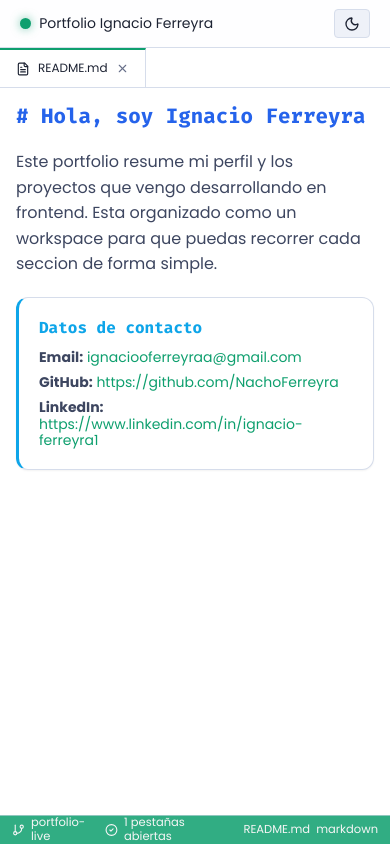
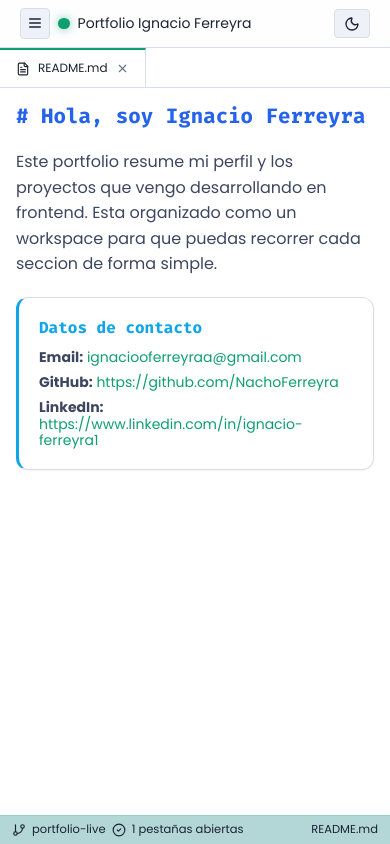
Before and after one commit to NachoFerreyra/Portfolio-Ignacio-Ferreyra, a React (Vite) app: page / in a window 390 px wide. Built offline with nearby package versions, Linux system fonts and the light colour scheme.

Commit message:
feat: enhance Explorer and TopBar components with mobile menu functionality, improve App state management, and update StatusBar for better user feedback

```diff
--- a/src/App.jsx
+++ b/src/App.jsx
@@ -24,14 +24,10 @@ const App = () => {
     [location.pathname],
   );
 
-  const [openTabs, setOpenTabs] = useState(["readme"]);
-
-  const tabsWithActive = useMemo(() => {
-    if (!activeFile) return openTabs;
-    return openTabs.includes(activeFile.id)
-      ? openTabs
-      : [...openTabs, activeFile.id];
-  }, [activeFile, openTabs]);
+  const [openTabs, setOpenTabs] = useState(() =>
+    activeFile ? [activeFile.id] : ["readme"],
+  );
+  const [isExplorerOpen, setIsExplorerOpen] = useState(false);
 
   const handleOpenFile = (fileId) => {
     const file = findFileById(fileId);
@@ -41,6 +37,7 @@ const App = () => {
       currentTabs.includes(fileId) ? currentTabs : [...currentTabs, fileId],
     );
     navigate(file.route);
+    setIsExplorerOpen(false);
   };
 
   const handleSelectTab = (fileId) => {
@@ -49,18 +46,14 @@ const App = () => {
   };
 
   const handleCloseTab = (fileId) => {
-    const nextTabs = tabsWithActive.filter((tabId) => tabId !== fileId);
-
-    if (!nextTabs.length) {
-      setOpenTabs(["readme"]);
-      navigate("/");
-      return;
-    }
+    const nextTabs = openTabs.filter((tabId) => tabId !== fileId);
 
     setOpenTabs(nextTabs);
 
     if (activeFile?.id === fileId) {
-      const closedIndex = tabsWithActive.indexOf(fileId);
+      if (!nextTabs.length) return;
+
+      const closedIndex = openTabs.indexOf(fileId);
       const fallbackTab =
         nextTabs[closedIndex - 1] ||
         nextTabs[closedIndex] ||
@@ -69,9 +62,17 @@ const App = () => {
     }
   };
 
+  const isActiveFileOpen = activeFile ? openTabs.includes(activeFile.id) : false;
+  const hasOpenTabs = openTabs.length > 0;
+
   return (
     <div className={`u-app-shell ${styles.shell}`}>
-      <TopBar theme={theme} onToggleTheme={toggleTheme} />
+      <TopBar
+        theme={theme}
+        onToggleTheme={toggleTheme}
+        isExplorerOpen={isExplorerOpen}
+        onToggleExplorer={() => setIsExplorerOpen((currentValue) => !currentValue)}
+      />
 
       <main className={styles.workspace}>
         <ActivityBar />
@@ -80,22 +81,33 @@ const App = () => {
           files={explorerFiles}
           activeFileId={activeFile?.id}
           onOpenFile={handleOpenFile}
+          isOpen={isExplorerOpen}
+          onClose={() => setIsExplorerOpen(false)}
         />
 
         <section className={styles.editor}>
           <TabsBar
             files={explorerFiles}
-            openTabs={tabsWithActive}
+            openTabs={openTabs}
             activeFileId={activeFile?.id}
             onSelectTab={handleSelectTab}
             onCloseTab={handleCloseTab}
           />
 
           <div className={styles.editorContent}>
-            <Outlet />
+            {hasOpenTabs && isActiveFileOpen ? (
+              <Outlet />
+            ) : (
+              <div className={styles.emptyState}>
+                <p>Selecciona alguna opcion del explorador para empezar.</p>
+              </div>
+            )}
           </div>
 
-          <StatusBar activeFile={activeFile} tabsCount={tabsWithActive.length} />
+          <StatusBar
+            activeFile={isActiveFileOpen ? activeFile : null}
+            tabsCount={openTabs.length}
+          />
         </section>
       </main>
     </div>
--- a/src/App.module.scss
+++ b/src/App.module.scss
@@ -33,6 +33,23 @@
   );
 }
 
+.emptyState {
+  height: 100%;
+  min-height: 16rem;
+  display: grid;
+  place-items: center;
+  padding: variables.$space-l;
+
+  p {
+    color: var(--text-muted);
+    border: 1px dashed var(--border-muted);
+    border-radius: variables.$border-radius-md;
+    padding: variables.$space-s variables.$space-m;
+    background: color-mix(in srgb, var(--surface-2) 65%, transparent);
+    text-align: center;
+  }
+}
+
 @include mixins.media-down(variables.$breakpoint-md) {
   .editor {
     border-left: none;
--- a/src/components/Layout/Explorer/Explorer.jsx
+++ b/src/components/Layout/Explorer/Explorer.jsx
@@ -17,9 +17,17 @@ const iconByFileId = {
   contacto: Mail,
 };
 
-const Explorer = ({ files, activeFileId, onOpenFile }) => {
+const Explorer = ({ files, activeFileId, onOpenFile, isOpen, onClose }) => {
   return (
-    <aside className={styles.explorer}>
+    <>
+      <button
+        type="button"
+        className={`${styles.mobileOverlay} ${isOpen ? styles.mobileOverlayVisible : ""}`}
+        onClick={onClose}
+        aria-label="Cerrar explorador"
+      />
+
+      <aside className={`${styles.explorer} ${isOpen ? styles.explorerOpen : ""}`}>
         <header className={styles.header}>
           <span>ARCHIVOS</span>
           <small>ignacio-portfolio</small>
@@ -44,6 +52,7 @@ const Explorer = ({ files, activeFileId, onOpenFile }) => {
           })}
         </div>
       </aside>
+    </>
   );
 };
 
--- a/src/components/Layout/Explorer/Explorer.module.scss
+++ b/src/components/Layout/Explorer/Explorer.module.scss
@@ -10,7 +10,43 @@
   min-height: 0;
 
   @include mixins.media-down(variables.$breakpoint-md) {
-    display: none;
+    position: fixed;
+    top: 3rem;
+    left: 0;
+    height: calc(100dvh - 3rem);
+    width: min(18rem, 88vw);
+    z-index: variables.$z-index-modal;
+    transform: translateX(-100%);
+    @include mixins.transition((transform));
+  }
+}
+
+.explorerOpen {
+  @include mixins.media-down(variables.$breakpoint-md) {
+    transform: translateX(0);
+  }
+}
+
+.mobileOverlay {
+  display: none;
+
+  @include mixins.media-down(variables.$breakpoint-md) {
+    display: block;
+    position: fixed;
+    inset: 3rem 0 0 0;
+    background: rgba(0, 0, 0, 0.35);
+    border: none;
+    opacity: 0;
+    pointer-events: none;
+    z-index: variables.$z-index-modal-backdrop;
+    @include mixins.transition((opacity));
+  }
+}
+
+.mobileOverlayVisible {
+  @include mixins.media-down(variables.$breakpoint-md) {
+    opacity: 1;
+    pointer-events: auto;
   }
 }
 
--- a/src/components/Layout/StatusBar/StatusBar.jsx
+++ b/src/components/Layout/StatusBar/StatusBar.jsx
@@ -12,8 +12,7 @@ const StatusBar = ({ activeFile, tabsCount }) => {
       </div>
 
       <div className={styles.right}>
-        <span>{activeFile?.name || "README.md"}</span>
-        <span>{activeFile?.language || "markdown"}</span>
+        <span>{activeFile?.name || "Sin archivo abierto"}</span>
       </div>
     </footer>
   );
--- a/src/components/Layout/StatusBar/StatusBar.module.scss
+++ b/src/components/Layout/StatusBar/StatusBar.module.scss
@@ -2,9 +2,9 @@
 
 .statusBar {
   min-height: 1.8rem;
-  border-top: 1px solid color-mix(in srgb, var(--accent) 35%, var(--border-muted));
-  background: color-mix(in srgb, var(--accent) 85%, black 0%);
-  color: #f6f6f6;
+  border-top: 1px solid color-mix(in srgb, var(--accent) 28%, var(--border-muted));
+  background: color-mix(in srgb, var(--surface-3) 78%, var(--accent) 22%);
+  color: var(--text-primary);
   display: flex;
   align-items: center;
   justify-content: space-between;
--- a/src/components/Layout/TopBar/TopBar.jsx
+++ b/src/components/Layout/TopBar/TopBar.jsx
@@ -1,10 +1,20 @@
-import { Moon, Sun } from "lucide-react";
+import { Menu, Moon, Sun, X } from "lucide-react";
 import styles from "./TopBar.module.scss";
 
-const TopBar = ({ theme, onToggleTheme }) => {
+const TopBar = ({ theme, onToggleTheme, isExplorerOpen, onToggleExplorer }) => {
   return (
     <header className={styles.topBar}>
       <div className={styles.brand}>
+        <button
+          type="button"
+          className={styles.mobileMenuButton}
+          onClick={onToggleExplorer}
+          aria-label={isExplorerOpen ? "Cerrar menu" : "Abrir menu"}
+          aria-expanded={isExplorerOpen}
+        >
+          {isExplorerOpen ? <X size={16} /> : <Menu size={16} />}
+        </button>
+
         <span className={styles.brandDot} />
         <span className={styles.brandText}>Portfolio Ignacio Ferreyra</span>
       </div>
--- a/src/components/Layout/TopBar/TopBar.module.scss
+++ b/src/components/Layout/TopBar/TopBar.module.scss
@@ -17,6 +17,24 @@
   align-items: center;
   gap: variables.$space-xs;
   min-width: 0;
+}
+
+.mobileMenuButton {
+  display: none;
+  align-items: center;
+  justify-content: center;
+  width: 1.9rem;
+  height: 1.9rem;
+  border: 1px solid var(--border-muted);
+  border-radius: variables.$border-radius-sm;
+  background: var(--surface-2);
+  color: var(--text-primary);
+  @include mixins.transition((background-color, border-color, color));
+
+  &:hover {
+    background: var(--surface-3);
+    border-color: var(--border-strong);
+  }
 }
 
 .brandDot {
@@ -60,6 +78,10 @@
 }
 
 @include mixins.media-down(variables.$breakpoint-md) {
+  .mobileMenuButton {
+    display: inline-flex;
+  }
+
   .brandText {
     max-width: 11rem;
   }
```
Lines whose indentation alone changed are shown as unchanged.
